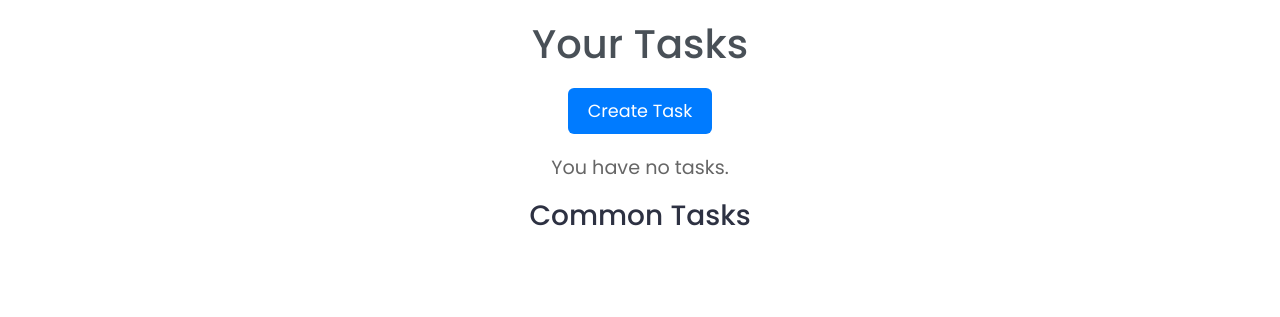
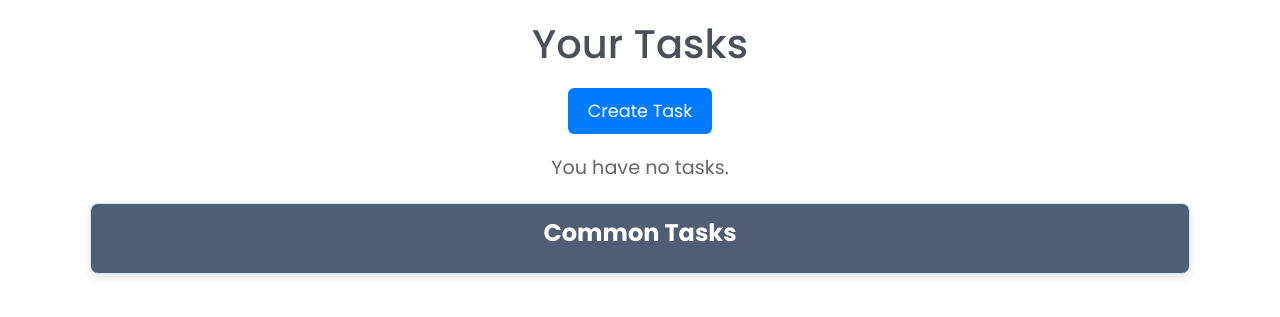
Before and after one commit to kenneth0810/CMPE133-TaskMate, a Flask app: page /tasks in a window 1280 px wide. Shown: the part 56-373 px from the top of the page. Run offline with Flask 3, Linux system fonts and the light colour scheme; the visitor is signed in with stand-in values (Sample User, id 1); data that the repository does not hold is empty; some libraries are stand-ins or nearby versions.

Commit message:
Styling changes for common tasks portion of  task section.

```diff
--- a/app/static/tasks.css
+++ b/app/static/tasks.css
@@ -220,3 +220,34 @@ svg {
 .modal .btn-secondary:hover {
     background-color: #e0e0e0;
 }
+
+
+/* ---------Common Tasks--------- */
+
+.common-tasks {
+    margin-top: 20px;
+    padding: 15px;
+    background-color: #4F5D75;
+    border: 1px solid #cce7ff;
+    border-radius: 8px;
+    box-shadow: 0 4px 8px rgba(0, 0, 0, 0.1);
+}
+
+.common-tasks h3 {
+    margin-bottom: 10px;
+    color: #ffffff;
+    font-size: 1.5em;
+    font-weight: bold;
+}
+
+.common-tasks .task {
+    background-color: #ffffff;
+    border: 1px solid #e0e0e0;
+    border-radius: 5px;
+    padding: 10px;
+    margin-bottom: 10px;
+}
+
+.common-tasks .task:hover {
+    box-shadow: 0 6px 12px rgba(0, 0, 0, 0.15);
+}
--- a/app/templates/tasks.html
+++ b/app/templates/tasks.html
@@ -129,6 +129,7 @@
     </div>
     {% endif %}
 
+<div class="common-tasks">
     <h3>Common Tasks</h3>
     {% for task in common_tasks %}
     <div class="task" id={{task.id}} data-status="{{ 'completed' if task.is_completed else 'incomplete' }}" {%if task.is_completed%} style="text-decoration: line-through;" {%endif%}>
@@ -158,6 +159,9 @@
     </div>
     {% endfor %}
 </div>
+
+
+<!-- --------------------------------------- -->
 
 <!-- Bootstrap Modal -->
 <div class="modal fade" id="taskModal" tabindex="-1" aria-labelledby="taskModalLabel" aria-hidden="true"
```
